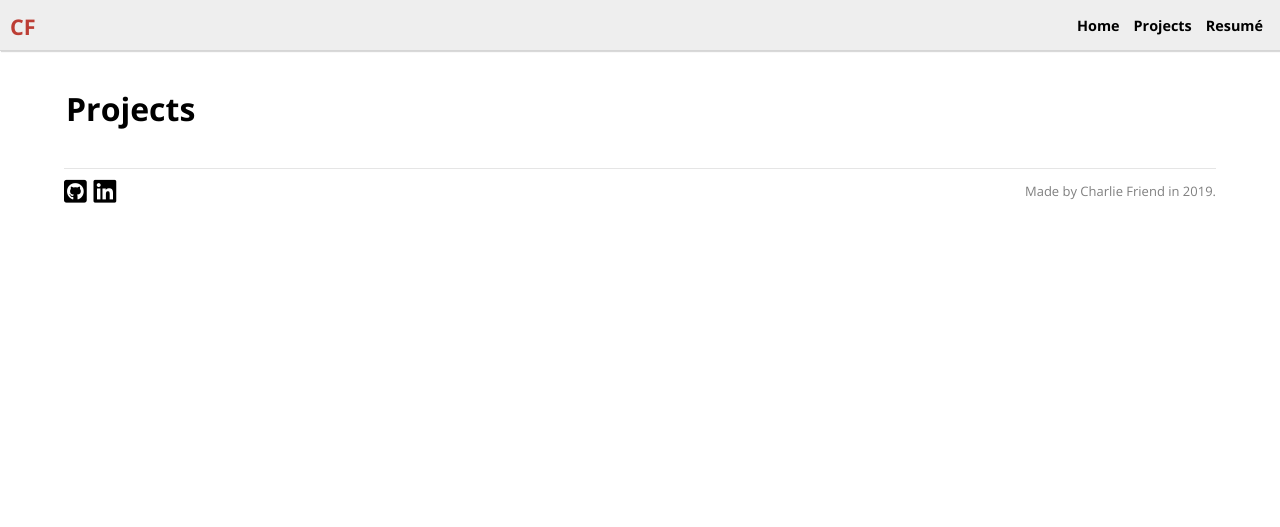
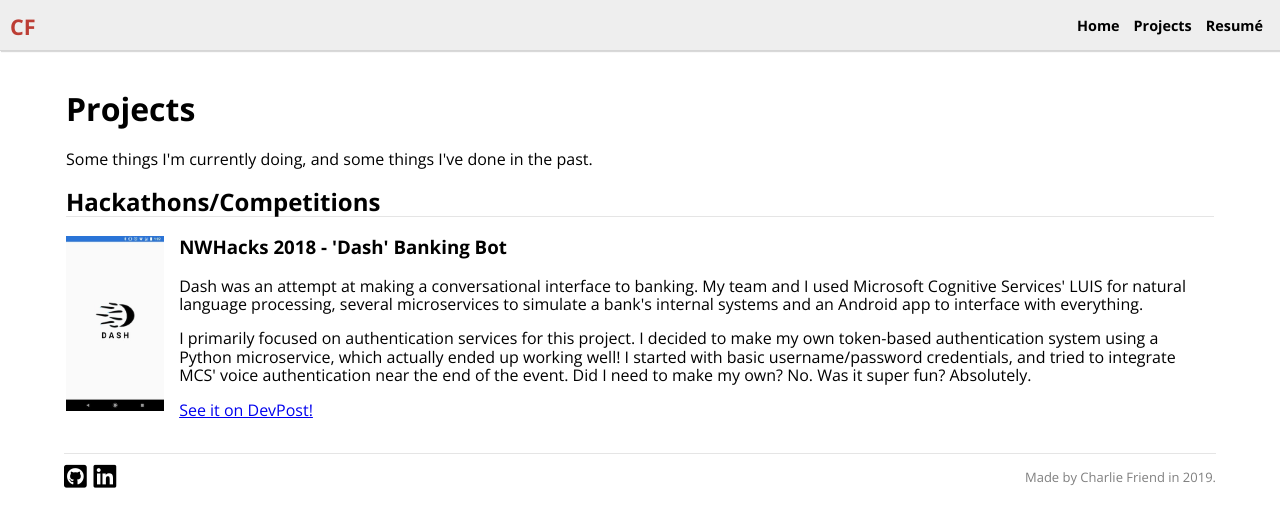
Before and after one commit to CDFriend/CDFriend.github.io, a Jekyll site: the page built from projects.html, in a window 1280 px wide. Shown: the top 527 px of the page. Built offline with Jekyll 4.4.1, drawn with Linux system fonts in a browser that asks for light colours; nearby versions of some CDN libraries.

Commit message:
Add dash to projects page

```diff
--- a/_sass/main.scss
+++ b/_sass/main.scss
@@ -18,7 +18,7 @@ div.container {
     }
 }
 
-div.divide-bottom {
+.divide-bottom {
     border-bottom: $line-light;
 }
 
--- a/projects.html
+++ b/projects.html
@@ -4,4 +4,30 @@ layout: default
 
 <div class="content-section">
     <h1>Projects</h1>
+
+    <p>Some things I'm currently doing, and some things I've done in the past.</p>
+
+    <h2 class="divide-bottom">Hackathons/Competitions</h2>
+
+    <div>
+    <img class="float-left" style="height:175px" src="assets/images/dash.jpg"/>
+    <h3>NWHacks 2018 - 'Dash' Banking Bot</h3>
+
+    <p>
+        Dash was an attempt at making a conversational interface to banking. My team and I used
+        Microsoft Cognitive Services' LUIS for natural language processing, several microservices
+        to simulate a bank's internal systems and an Android app to interface with everything.
+    </p>
+
+    <p>
+        I primarily focused on authentication services for this project. I decided to make my own token-based
+        authentication system using a Python microservice, which actually ended up working well! I started with
+        basic username/password credentials, and tried to integrate MCS' voice authentication near the end of
+        the event. Did I need to make my own? No. Was it super fun? Absolutely.
+    </p>
+
+    <p>
+        <a href="https://devpost.com/software/dash-5wq83e">See it on DevPost!</a>
+    </p>
+    </div>
 </div>
```
Also changed, not shown: assets/images/dash.jpg (added).
